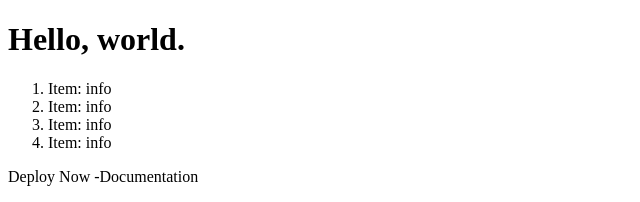
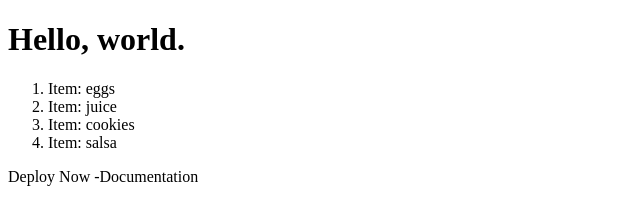
Before and after one commit to franco-ortega/workshop, a Next.js app: page / in a window 1280 px wide. Shown: the top 202 px of the page, without its empty margins (0-640 px from the left). Built offline with nearby package versions, Linux system fonts and the light colour scheme.

Commit message:
replace "info" with data prop in ListItem

```diff
--- a/app/components/ListItem/ListItem.jsx
+++ b/app/components/ListItem/ListItem.jsx
@@ -3,7 +3,7 @@ import Item from '../Item/Item';
 export default function ListItem({ data }) {
 	return (
 		<li>
-			<Item data={'info'} />
+			<Item data={data} />
 		</li>
 	);
 }
```
